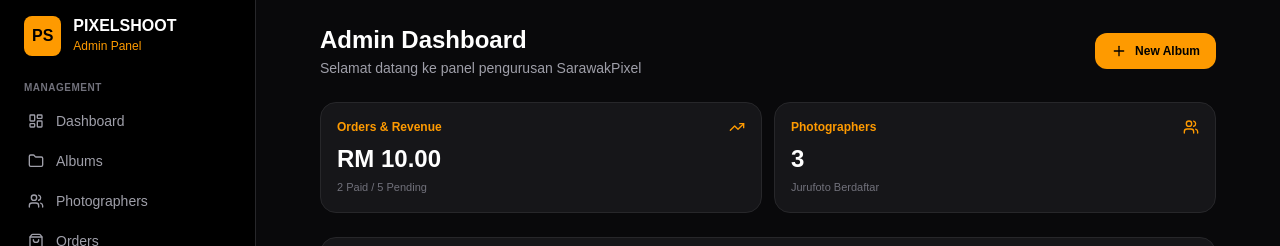
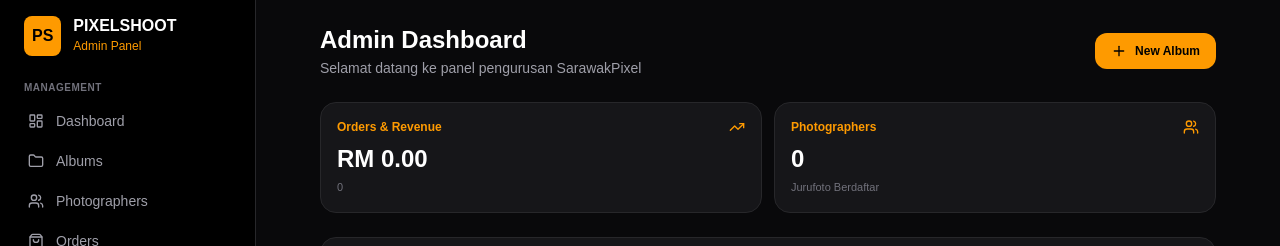
Before and after one commit to PixelShooter8/PixelShoot, a Next.js app: page /admin in a window 1280 px wide. Shown: the top 246 px of the page. Built offline with nearby package versions, Linux system fonts and the light colour scheme.

Commit message:
Remove hardcoded dashboard stats

```diff
--- a/app/admin/page.jsx
+++ b/app/admin/page.jsx
@@ -53,8 +53,8 @@ export default function AdminDashboardPage() {
             <span className="text-xs font-semibold">Orders & Revenue</span>
             <TrendingUp className="w-4 h-4" />
           </div>
-          <p className="text-2xl font-bold text-white">RM 10.00</p>
-          <p className="text-[11px] text-zinc-500 mt-1">2 Paid / 5 Pending</p>
+          <p className="text-2xl font-bold text-white">RM 0.00</p>
+          <p className="text-[11px] text-zinc-500 mt-1">0</p>
         </Link>
 
         <Link href="/admin/photographers" className="bg-zinc-900/90 border border-zinc-800 hover:border-zinc-700 p-4 rounded-2xl transition-all">
@@ -62,7 +62,7 @@ export default function AdminDashboardPage() {
             <span className="text-xs font-semibold">Photographers</span>
             <Users className="w-4 h-4" />
           </div>
-          <p className="text-2xl font-bold text-white">3</p>
+          <p className="text-2xl font-bold text-white">0</p>
           <p className="text-[11px] text-zinc-500 mt-1">Jurufoto Berdaftar</p>
         </Link>
       </div>
```
